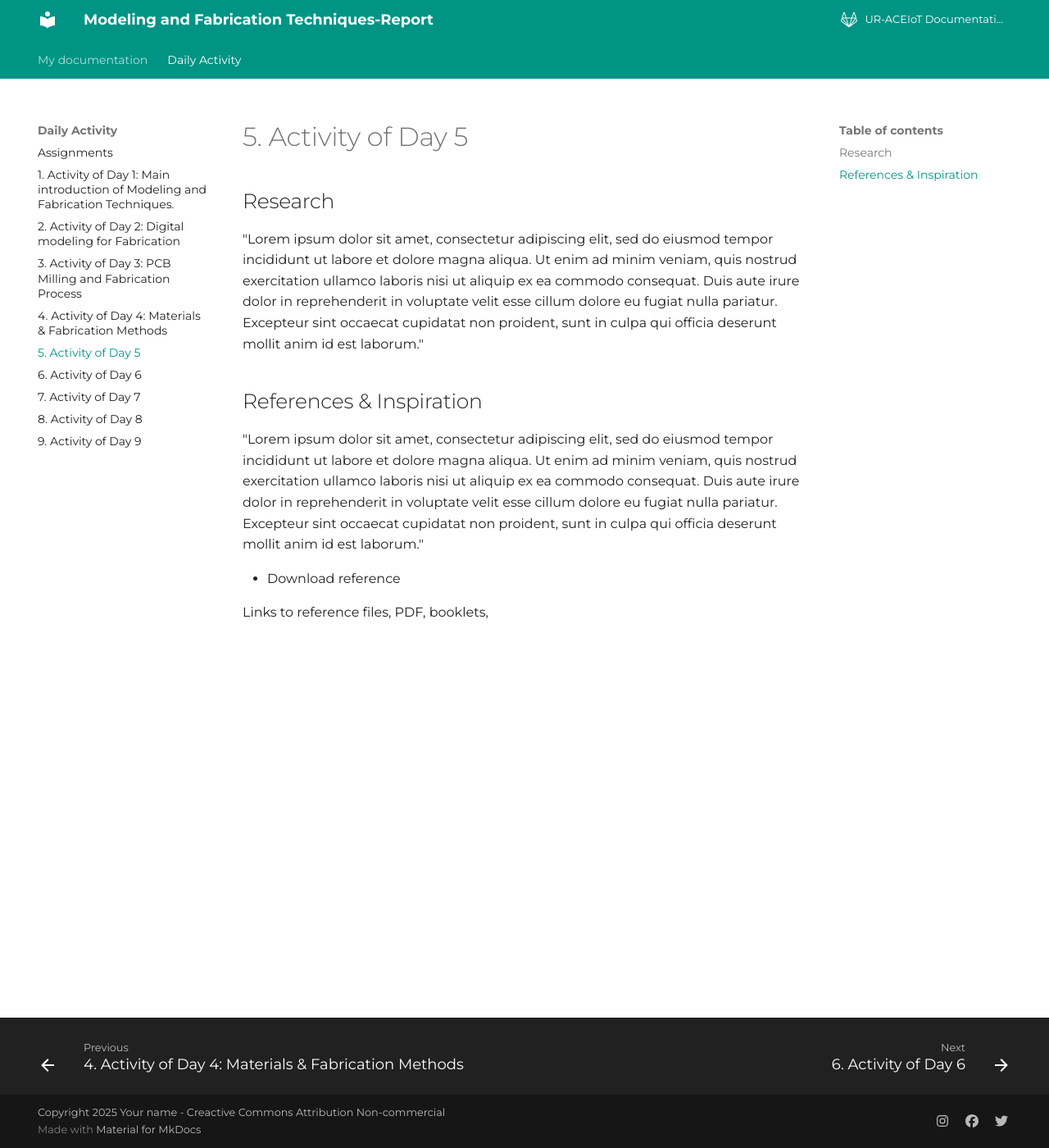
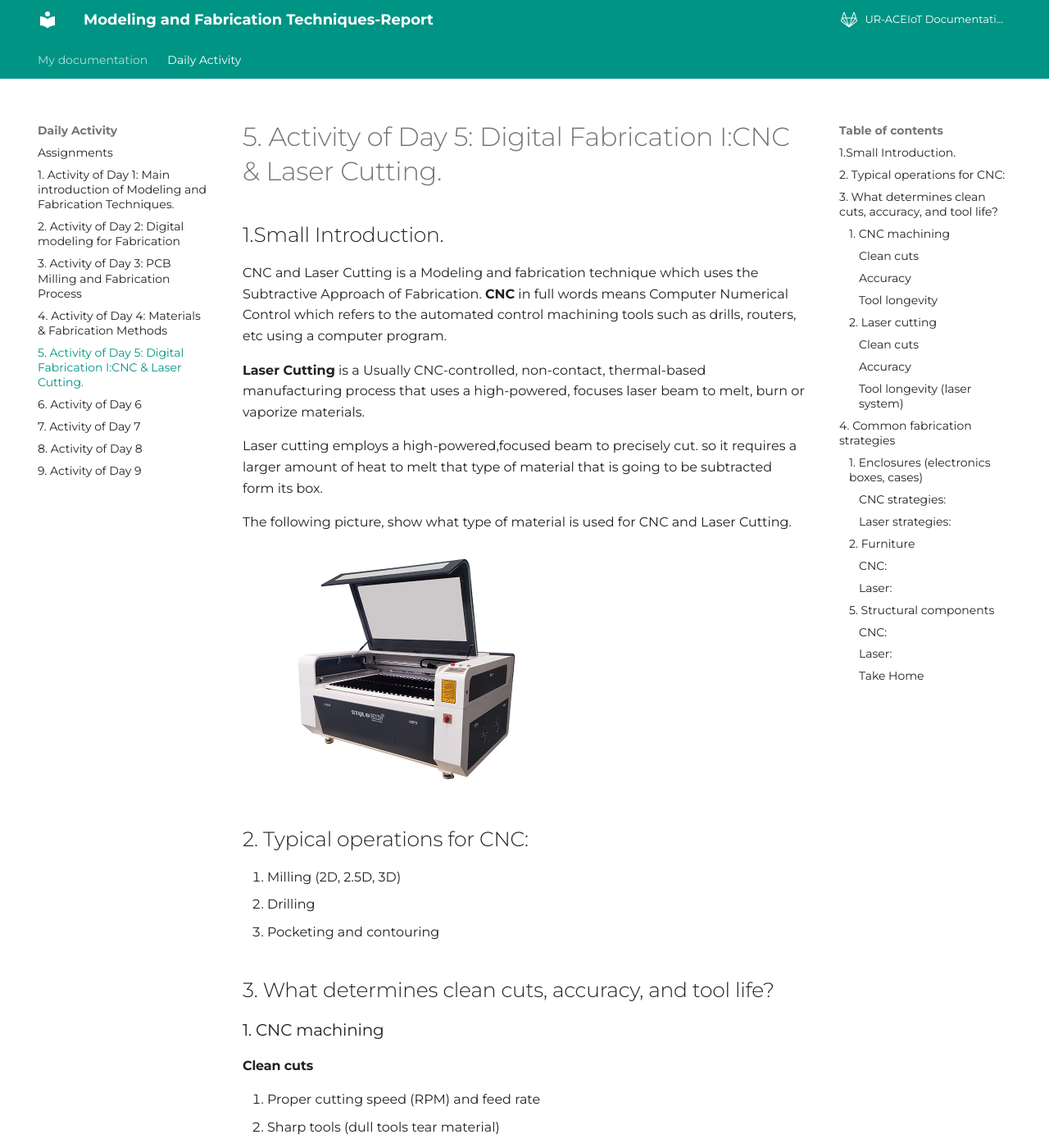
Before and after one commit to izesa/Modeling-and-Fabrication-Techniques, an MkDocs documentation site: the page built from docs/Daily-Activity/day_5.md, in a window 1280 px wide and 1400 px high. Shown: the whole window at 82% size. Built offline with MkDocs 1.6.1 and Material for MkDocs 9.7.7, drawn with Linux system fonts in a browser that asks for light colours; some of the changed text lies outside the part shown.

Commit message:
modified:   docs/Daily-Activity/day_5.md new file:   docs/images/Laser_Cut.jpg

```diff
--- a/docs/Daily-Activity/day_5.md
+++ b/docs/Daily-Activity/day_5.md
@@ -1,14 +1,86 @@
-# 5. Activity of Day 5
+# 5. Activity of Day 5: Digital Fabrication I:CNC & Laser Cutting.
 
-## Research
+## 1.Small Introduction.
+CNC and Laser Cutting is a Modeling and fabrication technique which uses the Subtractive Approach of Fabrication.
+**CNC** in full words means Computer Numerical Control which refers to the automated control machining tools such as drills, routers, etc using a computer program.
 
-"Lorem ipsum dolor sit amet, consectetur adipiscing elit, sed do eiusmod tempor incididunt ut labore et dolore magna aliqua. Ut enim ad minim veniam, quis nostrud exercitation ullamco laboris nisi ut aliquip ex ea commodo consequat. Duis aute irure dolor in reprehenderit in voluptate velit esse cillum dolore eu fugiat nulla pariatur. Excepteur sint occaecat cupidatat non proident, sunt in culpa qui officia deserunt mollit anim id est laborum."
+**Laser Cutting** is a Usually CNC-controlled, non-contact, thermal-based manufacturing process that uses a high-powered, focuses laser beam to melt, burn or vaporize materials.
 
-## References & Inspiration
+Laser cutting employs a high-powered,focused beam to precisely cut. so it requires a larger amount of heat to melt that type of material that is going to be subtracted form its box.
 
-"Lorem ipsum dolor sit amet, consectetur adipiscing elit, sed do eiusmod tempor incididunt ut labore et dolore magna aliqua. Ut enim ad minim veniam, quis nostrud exercitation ullamco laboris nisi ut aliquip ex ea commodo consequat. Duis aute irure dolor in reprehenderit in voluptate velit esse cillum dolore eu fugiat nulla pariatur. Excepteur sint occaecat cupidatat non proident, sunt in culpa qui officia deserunt mollit anim id est laborum."
+The following picture, show what type of material is used for CNC and Laser Cutting.
 
+![Image](../images/Laser_Cut.jpg){ width=400 Height=300 align=middle }
 
-* Download reference
+## 2. Typical operations for CNC:
+1. Milling (2D, 2.5D, 3D)
+2. Drilling
+3. Pocketing and contouring
 
-Links to reference files, PDF, booklets,
+## 3. What determines clean cuts, accuracy, and tool life?
+### 1. CNC machining
+#### Clean cuts
+1. Proper cutting speed (RPM) and feed rate
+2. Sharp tools (dull tools tear material)
+3. Correct chip load
+4. Proper cooling/lubrication (especially for metals)
+#### Accuracy
+1. Machine rigidity (stiff frame reduces vibration)
+2. Tool calibration and zeroing
+3. Backlash compensation
+4. Stable workholding (clamps, vacuum table)
+#### Tool longevity
+1. Avoid overheating (use coolant or air)
+2. Use correct tool for material (e.g., carbide for metals)
+3. Proper depth of cut and step-over
+4. Minimize tool chatter (vibration)
+### 2. Laser cutting
+#### Clean cuts
+1. Correct laser power + speed balance
+2. Proper focus (focal point must match material thickness)
+3. Assist gas (air, oxygen, nitrogen clears debris)
+#### Accuracy
+1. Beam alignment
+2. Machine calibration
+3. Material flatness (warped sheets reduce precision)
+#### Tool longevity (laser system)
+1. Clean optics (lenses/mirrors)
+2. Cooling system maintenance
+3. Avoid overdriving the laser tube
+
+## 4. Common fabrication strategies
+### 1. Enclosures (electronics boxes, cases)
+#### CNC strategies:
+1. Pocketing for internal space
+2. Fillets on internal corners (due to round tool)
+3. Threaded inserts or tapped holes
+#### Laser strategies:
+1. Tab-and-slot joints
+2. Press-fit designs (account for kerf)
+3. Living hinges (for flexible designs in wood/acrylic)
+### 2. Furniture
+#### CNC:
+. Large sheet cutting (plywood, MDF)
+. Dog-bone fillets for internal corners
+. Interlocking joints
+#### Laser:
+. Scale models or lightweight furniture
+. Decorative patterns (engraving + cutting)
+
+### 5. Structural components
+#### CNC:
+. Strong, load-bearing parts (metal or thick wood)
+. Multi-pass machining for deep cuts
+. Reinforcement ribs and pockets
+#### Laser:
+. Thin sheet metal parts
+. Fast prototyping of brackets
+. Foldable designs (cut + bend)
+
+#### Take Home
+1. CNC = strength + 3D shaping
+2. Laser = speed + precision in 2D
+3. Best results come from:
+4. Correct parameters (speed, power, feed)
+5. Good design for manufacturing (DFM)
+6. Proper maintenance of tools/machine
```
Also changed, not shown: docs/images/Laser_Cut.jpg (added).
